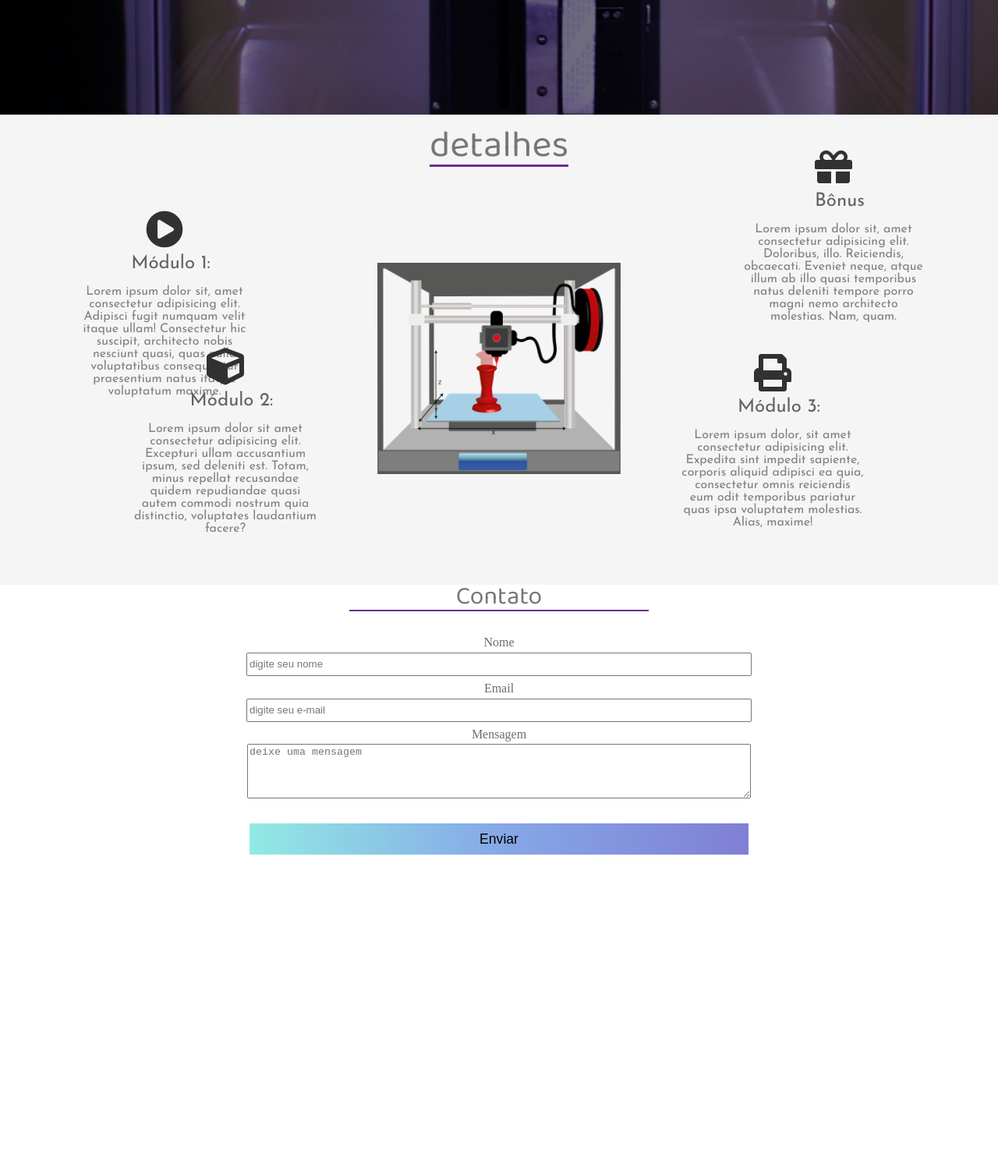
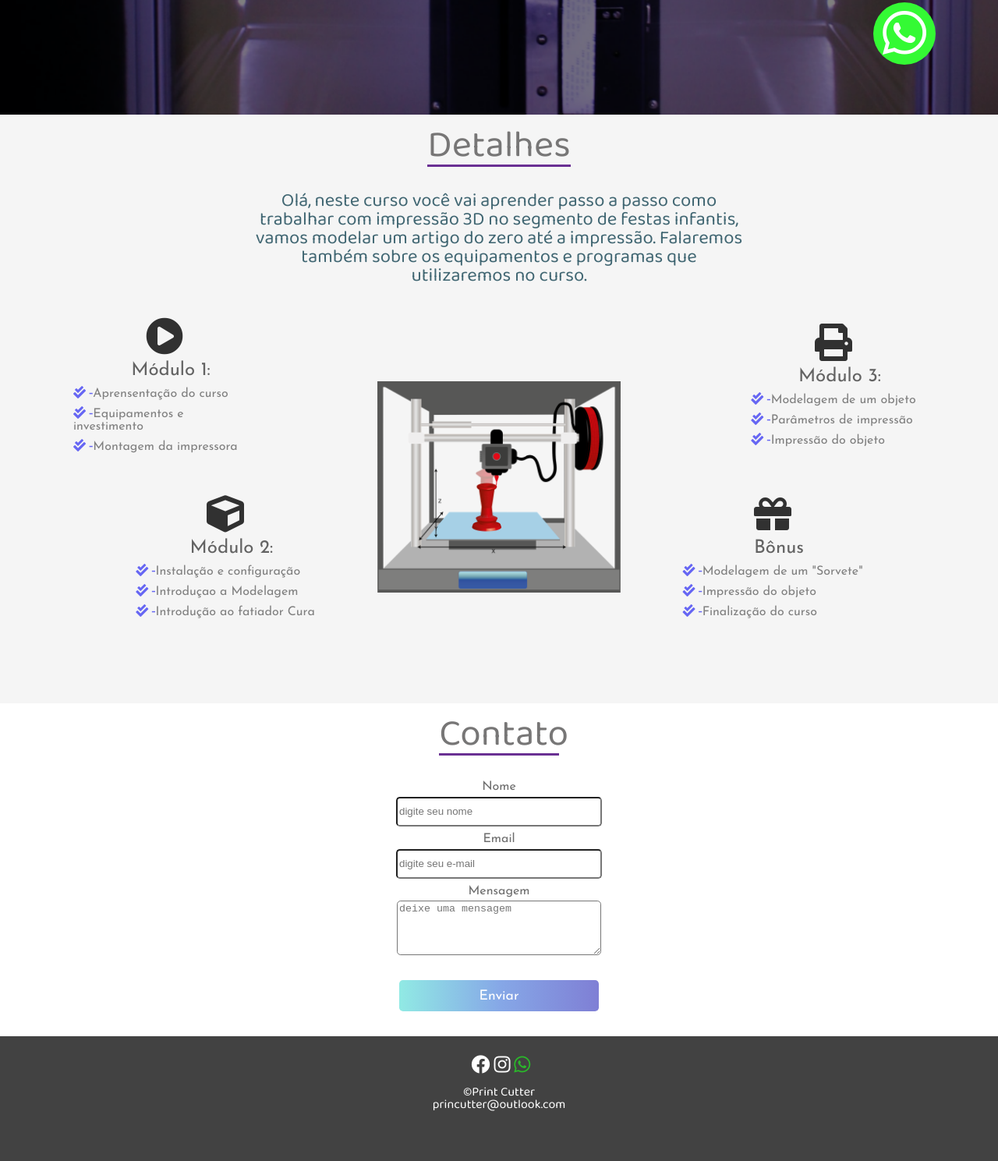
Before and after one commit to ValdenirRomanJunior/landingpage3d, a plain HTML site: page index.html in a window 1280 px wide. Shown: the part 653-2142 px from the top of the page at 78% size. Before the commit the page ends 1781 px from the top, so only its background shows below. Drawn offline with Linux system fonts and the light colour scheme.

Commit message:
:package: finais

```diff
--- a/css/contato.css
+++ b/css/contato.css
@@ -1,10 +1,14 @@
 .contato {
+    width: 100%;
+    background-color: #fff;
     display: flex;
     flex-direction: column;
     align-items: center;
+
 }
 
 .contato h1 {
+    margin-top: 1rem;
     font-size: 2rem;
     font-family: var(--font-primary);
     color: rgb(119, 118, 118);
@@ -25,16 +29,20 @@
     width: 100%;
     height: 1.5rem;
     margin-bottom: 0.5rem;
+    border-radius: 0.3rem;
+
 }
 
 .contato label {
+    font-family: var(--font-secundary);
     margin-bottom: 0.3rem;
     color: rgb(109, 109, 109)
 }
 
 .contato textarea {
+    border-radius: 0.3rem;
     min-width: 100%;
-    width: 100%;
+    max-width: 100%;
     min-height: 4rem;
     max-height: 4rem;
     margin-bottom: 2rem;
@@ -46,8 +54,33 @@
     text-align: center;
     font-size: 1.1rem;
     margin-bottom: 2rem;
-    border: none;
+    border:none;
     background: #7F7FD5;  /* fallback for old browsers */
     background: -webkit-linear-gradient(to right, #91EAE4, #86A8E7, #7F7FD5);  /* Chrome 10-25, Safari 5.1-6 */
-    background: linear-gradient(to right, #91EAE4, #86A8E7, #7F7FD5); /* W3C, IE 10+/ Edge, Firefox 16+, Chrome 26+, Opera 12+, Safari 7+ */
+    background: linear-gradient(to right, #91EAE4, #86A8E7, #7F7FD5);
+                            /* W3C, IE 10+/ Edge, Firefox 16+, Chrome 26+, Opera 12+, Safari 7+ */
+    color:#ffff;
+    font-family: var(--font-action);
 }
+@media screen and (min-width:1024px) {
+
+  .contato form{
+      border: green;
+      width: 20%;
+  }
+  .contato input{
+      height: 2rem;
+  }
+  .contato textarea{
+      max-width:100% ;
+      min-width: 100%;
+      max-height: 7rem;
+
+  }
+  .contato h1{
+    font-size: 3rem;
+    border-bottom: solid 3px #6a3093;
+   display: inline-block;
+   width: 12%;
+  }
+}
--- a/css/detalhes.css
+++ b/css/detalhes.css
@@ -1,26 +1,40 @@
-.sessao-detalhes{
+.sessao-detalhes {
     background: #f5f5f5;
     display: flex;
     flex-direction: column;
     align-items: center;
+}
 
+.sessao-detalhes p {
+    text-align: center;
+    font-family: var(--font-primary);
+    color: rgb(64, 102, 114);
+    font-size: 1rem;
+    margin: 1rem;
 }
-.detalhes{
+
+.detalhes {
     margin-left: 1rem;
     margin-right: 1rem;
     display: flex;
     flex-direction: column;
     align-items: center;
 }
-.detalhe{
+
+.detalhe {
+    display: flex;
+    flex-direction: column;
+    align-items: center;
     margin-bottom: 1.5rem;
 }
-.detalhe-header{
+
+.detalhe-header {
     display: flex;
     flex-direction: column;
     align-items: center;
 }
-.sessao-header h1{
+
+.sessao-header h1 {
     font-family: var(--font-primary);
     font-size: 2rem;
     color: rgb(119, 118, 118);
@@ -28,66 +42,90 @@
     margin-bottom: 2rem;
     margin-top: 1rem;
 }
-.detalhe-header i{
+
+.detalhe-header i {
     margin-bottom: 0.5rem;
     color: rgb(49, 49, 49);
     font-size: 2rem;
 }
-.detalhe-header h3{
 
+.detalhe-header i:hover {
+    opacity: 0.7;
+    transition: 0.3s;
+}
+
+.detalhe-header h3 {
     font-size: 1rem;
     font-family: var(--font-secundary);
     color: rgb(99, 99, 99);
 }
-.detalhe-text{
+
+.detalhe-text {
+    display: flex;
+    justify-content: center;
     text-align: center;
     font-family: var(--font-secundary);
     margin-top: .5rem;
     color: gray;
 }
-.detalhe-img-wrapper{
+
+
+
+.detalhe-text li {
+    margin-bottom: 0.5rem;
+    text-align: left;
+}
+
+.detalhe-text i {
+    color: rgb(102, 102, 243);
+}
+
+.detalhe-text li i::after {
+    content: "  - ";
+}
+
+.detalhe-img-wrapper {
     width: 50%;
     margin-bottom: 2rem;
 }
-.detalhe-img-wrapper img{
+
+.detalhe-img-wrapper img {
     width: 100%;
     object-fit: cover;
 }
+
 @media screen and (min-width:1024px) {
-
-    .detalhes{
+    .detalhes {
         display: grid;
-        grid-template-columns: repeat(16,1fr);
-        grid-template-rows: repeat(6,5rem);
+        grid-template-columns: repeat(16, 1fr);
+        grid-template-rows: repeat(6, 5rem);
         row-gap: .5rem;
     }
-
-    .detalhe:nth-child(1){
+    .detalhe:nth-child(1) {
         grid-column: 2/5;
-        grid-row: 1/5;
+        grid-row: 1/4;
     }
-    .detalhe:nth-child(2){
-        grid-column: 3/6 ;
+    .detalhe:nth-child(2) {
+        grid-column: 3/6;
         grid-row: 4/6;
     }
-    .detalhe:nth-child(3){
+    .detalhe:nth-child(3) {
+        grid-column: 13/16;
+        grid-row: 1/4;
+    }
+    .detalhe:nth-child(4) {
         grid-column: 12/15;
         grid-row: 4/6;
     }
-    .detalhe:nth-child(4){
-        grid-column: 13/16;
-        grid-row: 1/3;
-    }
-
-    .sessao-detalhes{
+    .sessao-detalhes {
         background: #f5f5f5;
     }
-    .sessao-header{
+    .sessao-header {
         display: flex;
         align-items: center;
         justify-content: center;
     }
-    .sessao-header h1{
+    .sessao-header h1 {
         font-family: var(--font-primary);
         font-size: 3rem;
         color: rgb(119, 118, 118);
@@ -95,34 +133,36 @@
         margin-bottom: 1rem;
         margin-top: 1rem;
     }
-    .detalhe-header{
+    .detalhe-header {
         display: flex;
         align-items: center;
-
     }
-.detalhe-header h3{
+    .detalhe-header h3 {
         margin-left: 1rem;
         font-size: 1.5rem;
         font-family: var(--font-secundary);
         color: rgb(99, 99, 99);
     }
-.detalhe-header i{
+    .detalhe-header i {
         color: rgb(49, 49, 49);
         font-size: 3rem;
     }
-.detalhe-text{
-    font-family: var(--font-secundary);
-    margin-top: 1rem;
-    color: gray;
-}
-
-.detalhe-img-wrapper{
+    .detalhe-img-wrapper {
         grid-column: 7/11;
         grid-row: 2/6;
         width: 100%;
     }
-.detalhe-img-wrapper img{
+    .detalhe-img-wrapper img {
         object-fit: cover;
         width: 100%;
     }
+    .detalhe-img-wrapper img:hover {
+        transition: 400ms ease-in-out;
+        transform: scale(1.2);
     }
+    .sessao-detalhes p {
+        color: rgb(64, 102, 114);
+        font-size: 1.5rem;
+        width: 50%;
+    }
+}
--- /dev/null
+++ b/css/footer.css
@@ -0,0 +1,32 @@
+.footer{
+  display: flex;
+  flex-direction: column;
+  align-items: center;
+    height: 10rem;
+    width: 100%;
+    background:rgb(66, 66, 66);
+}
+.nav{
+    width: 50%;
+    margin-top: 1.5rem;
+    margin-bottom: 1rem;
+}
+.icones-sociais{
+    justify-content: center;
+    display: flex;
+    align-items: center;
+}
+.icones-sociais li:nth-child(3){
+    color:rgb(42, 185, 42);
+}
+.icones-sociais li{
+    margin-left: 0.3rem;
+    color: #fff;
+}
+.icones-sociais i{
+    font-size: 1.5rem;
+}
+.footer span{
+    font-family: var(--font-primary);
+    color: #fff;
+}
--- a/css/header.css
+++ b/css/header.css
@@ -1,16 +1,18 @@
-.header{
+.header {
     width: 100%;
     height: 100vh;
     overflow: hidden;
     position: relative;
 }
-.img-wrapper{
+
+.img-wrapper {
     width: 100%;
     height: 100%;
     overflow: hidden;
-    background-color: rgba(0,0,0,9);
+    background-color: rgba(0, 0, 0, 9);
 }
-.img-wrapper img{
+
+.img-wrapper img {
     width: 100%;
     height: 100%;
     object-fit: cover;
@@ -18,67 +20,115 @@
     animation: zoom 25s;
 }
 
-@keyframes zoom{
-    0%{
+@keyframes zoom {
+    0% {
         transform: scale(1.3);
-
     }
-  100%{
+    100% {
         transform: scale(1);
     }
 }
-.banner-wrapper{
+
+.banner-wrapper {
     position: absolute;
-    top:30%;
+    top: 30%;
     left: 10%;
 }
-.banner-wrapper h1{
-    text-shadow: .07rem .1rem 2px rgba(0,0,0,.4);
+
+.banner-wrapper h1 {
+    text-shadow: .07rem .1rem 2px rgba(0, 0, 0, .4);
     font-family: var(--font-primary);
     color: #ffffffff;
-    font-size: 2rem;
+    font-size: 3rem;
     margin-bottom: 0.5rem;
-    animation: moveBanner 1s 0.3s forwards ;
+    animation: moveBanner 1s 0.3s forwards;
     opacity: 0;
 }
-@keyframes moveBanner{
-    0%{
+
+@keyframes moveBanner {
+    0% {
         transform: translateY(5rem) rotateY(-20deg);
-
     }
-  100%{
+    100% {
         transform: translateY(0) rotateY(0);
         opacity: 1;
     }
 }
-.banner-wrapper p{
+
+.banner-wrapper p {
     font-family: var(--font-secundary);
-color:#ffffff;
-font-size: 1rem;
-text-shadow: .04rem .1rem  rgba(0,0,0,.4);
+    color: #ffffff;
+    font-size: 2rem;
+    text-shadow: .04rem .1rem rgba(0, 0, 0, .4);
     font-weight: lighter;
     margin-bottom: 2rem;
-animation: moveBanner 1s 0.5s forwards ;
+    animation: moveBanner 1s 0.5s forwards;
     opacity: 0;
 }
 
-.banner-wrapper button{
+.banner-wrapper button {
     font-family: var(--font-action);
-    color:#000;
-    background: #7F7FD5;  /* fallback for old browsers */
-    background: -webkit-linear-gradient(to right, #91EAE4, #86A8E7, #7F7FD5);  /* Chrome 10-25, Safari 5.1-6 */
-    background: linear-gradient(to right, #91EAE4, #86A8E7, #7F7FD5); /* W3C, IE 10+/ Edge, Firefox 16+, Chrome 26+, Opera 12+, Safari 7+ */
+    color: #000;
+    background: #7F7FD5;
+    /* fallback for old browsers */
+    background: -webkit-linear-gradient(to right, #91EAE4, #86A8E7, #7F7FD5);
+    /* Chrome 10-25, Safari 5.1-6 */
+    background: linear-gradient(to right, #91EAE4, #86A8E7, #7F7FD5);
+    /* W3C, IE 10+/ Edge, Firefox 16+, Chrome 26+, Opera 12+, Safari 7+ */
     padding: 0.5rem 2rem;
-    border:none;
-    font-size: 1rem;
-    color: #fff;
+    border: none;
+    font-size: 1.5rem;
+
     letter-spacing: .1rem;
     border-radius: 5px;
-    cursor:pointer;
-    animation: moveBanner 1s 0.7s forwards ;
+    cursor: pointer;
+    animation: moveBanner 1s 0.7s forwards;
     opacity: 0;
 }
-.banner-wrapper button:hover{
-    opacity: 0.8;
+
+.banner-wrapper button:hover {
+   color: rgb(175, 175, 175);
+   transition: 0.5s;
+}
+.banner-wrapper button a{
+    color:#fff;
+}
+.whatsapp{
+    cursor: pointer;
+    display: flex;
+    flex-direction: column;
+    justify-content: center;
+    border-radius: 50%;
+    text-align: center;
+    position: fixed;
+    bottom: 4rem;
+    right: 2rem;
+    width: 4rem;
+    height: 4rem;
+    z-index: 100;
+    background-color: rgb(52, 250, 52);
+    font-size: 2.5rem;
+
 
 }
+.whatsapp a{
+    color:white;
+}
+@media screen and (min-width:1024px){
+
+.banner-wrapper h1{
+    font-size: 5rem;
+    }
+    .banner-wrapper p{
+        font-size: 2.5rem;
+    }
+    .whatsapp{
+        right: 5rem;
+        width: 5rem;
+        height: 5rem;
+        font-size: 4rem;
+
+    }
+
+
+}
--- a/index.html
+++ b/index.html
@@ -11,6 +11,7 @@
     <link rel="stylesheet" href="css/menu.css" />
     <link rel="stylesheet" href="css/contato.css" />
     <link rel="stylesheet" href="css/detalhes.css" />
+    <link rel="stylesheet" href="css/footer.css" />
     <link rel="apple-touch-icon" sizes="180x180" href="/apple-touch-icon.png">
     <link rel="icon" type="image/png" sizes="32x32" href="/favicon-32x32.png">
     <link rel="icon" type="image/png" sizes="16x16" href="/favicon-16x16.png">
@@ -33,17 +34,20 @@
                 <img src="img/fundo.jpg" alt="fundo impressão 3d">
             </div>
             <div class="banner-wrapper">
-                <h1>curso de impressão 3d</h1>
+                <h1>Curso de impressão 3d</h1>
                 <p>voltado para festas infantis</p>
-                <button>conhecer</button>
+                <button><a href="#detalhes">Conhecer</a></button>
+            </div>
+            <div class="whatsapp">
+                <a href="https://web.whatsapp.com/send?phone=5545991511669" target="_blank"><i class="fab fa-whatsapp"></i></a>
             </div>
         </header>
         <aside class="sidebar">
             <nav>
                 <ul class="menu">
-                    <li class="menu-item"><a href="#" class="menu-link">Home</a></li>
-                    <li class="menu-item"><a href="#" class="menu-link">Detalhes</a></li>
-                    <li class="menu-item"><a href="#" class="menu-link">Contato</a></li>
+                    <li class="menu-item"><a href="http://www.curso3dfesta.com.br/" class="menu-link">Home</a></li>
+                    <li class="menu-item"><a href="#detalhes" class="menu-link">Detalhes</a></li>
+                    <li class="menu-item"><a href="#contato" class="menu-link">Contato</a></li>
 
                 </ul>
             </nav>
@@ -57,8 +61,12 @@
         <section class="sessao-detalhes">
 
             <div class="sessao-header">
-                <h1>detalhes</h1>
+                <h1><a name="detalhes">Detalhes</a></h1>
             </div>
+            <p>Olá, neste curso você vai aprender passo a passo como trabalhar com impressão 3D
+                no segmento de festas infantis, vamos modelar um artigo do zero até a impressão.
+                Falaremos também sobre os equipamentos e programas que utilizaremos no curso.
+            </p>
 
             <div class="detalhes">
 
@@ -68,13 +76,13 @@
                         <h3>Módulo 1: </h3>
                     </div>
                     <div class="detalhe-text">
-                        <p>Lorem ipsum dolor sit, amet consectetur adipisicing elit.
-                            Adipisci fugit numquam velit itaque ullam! Consectetur hic suscipit,
-                            architecto nobis nesciunt quasi, quas nulla voluptatibus consequuntur praesentium natus
-                            itaque voluptatum maxime.</p>
-                    </div>
+                        <ul>
+                            <li><i class="fas fa-check-double"></i>Aprensentação do curso</li>
+                            <li><i class="fas fa-check-double"></i>Equipamentos e investimento</li>
+                            <li><i class="fas fa-check-double"></i>Montagem da impressora </li>
+                        </ul>
+                       </div>
                 </div>
-
 
                 <div class="detalhe">
                     <div class="detalhe-header">
@@ -82,10 +90,12 @@
                         <h3>Módulo 2:</h3>
                     </div>
                     <div class="detalhe-text">
-                        <p>Lorem ipsum dolor sit amet consectetur adipisicing elit. Excepturi ullam accusantium ipsum,
-                            sed deleniti est. Totam,
-                            minus repellat recusandae quidem repudiandae quasi autem commodi nostrum quia distinctio,
-                            voluptates laudantium facere?</p>
+                        <ul>
+                            <li><i class="fas fa-check-double"></i>Instalação e configuração </li>
+                            <li><i class="fas fa-check-double"></i>Introduçao a Modelagem </li>
+                            <li><i class="fas fa-check-double"></i>Introdução ao fatiador Cura</li>
+                        </ul>
+
                     </div>
                 </div>
 
@@ -96,10 +106,12 @@
                         <h3>Módulo 3:</h3>
                     </div>
                     <div class="detalhe-text">
-                        <p>Lorem ipsum dolor, sit amet consectetur adipisicing elit. Expedita sint impedit sapiente,
-                            corporis aliquid adipisci ea quia,
-                            consectetur omnis reiciendis eum odit temporibus pariatur quas ipsa voluptatem molestias.
-                            Alias, maxime!</p>
+                        <ul>
+                            <li><i class="fas fa-check-double"></i>Modelagem de um objeto</li>
+                            <li><i class="fas fa-check-double"></i>Parâmetros de impressão</li>
+                            <li><i class="fas fa-check-double"></i>Impressão do objeto</li>
+                        </ul>
+
                     </div>
                 </div>
 
@@ -110,11 +122,13 @@
                         <h3>Bônus</h3>
                     </div>
                     <div class="detalhe-text">
-                        <p>Lorem ipsum dolor sit, amet consectetur adipisicing elit. Doloribus, illo. Reiciendis,
-                            obcaecati. Eveniet neque,
-                            atque illum ab illo quasi temporibus natus deleniti tempore porro magni nemo architecto
-                            molestias. Nam, quam.</p>
-                    </div>
+                        <ul>
+                            <li><i class="fas fa-check-double"></i>Modelagem de um "Sorvete"</li>
+                            <li><i class="fas fa-check-double"></i>Impressão do objeto</li>
+                            <li><i class="fas fa-check-double"></i>Finalização do curso</li>
+                        </ul>
+
+                </div>
                 </div>
                 <div class="detalhe-img-wrapper">
 
@@ -124,8 +138,10 @@
         </section>
         <section class="contato">
 
-            <h1>Contato</h1>
-            <form action="#" method="POST">
+            <h1><a name="contato">Contato</a></h1>
+            <form action="https://api.staticforms.xyz/submit" method="post">
+                <input type="hidden" name="redirectTo" value="http://www.curso3dfesta.com.br/">
+                <input type="hidden" name="accessKey" value="46e56305-4465-4f67-a731-ba6e70c1d94a">
                 <label for="name">Nome</label>
                 <input type="text" name="name" placeholder="digite seu nome" required>
 
@@ -138,12 +154,22 @@
                 <input class="enviar" type="submit" name="send" value="Enviar">
             </form>
 
+        </section>
+        <section class="footer">
+            <nav class="nav">
+                <ul class="icones-sociais">
+                    <li><i class="fab fa-facebook"></i></li>
+                    <li><i class="fab fa-instagram"></i></li>
+                    <li><i class="fab fa-whatsapp"></i></li>
+                </ul>
+            </nav>
+            <span>&copy;Print Cutter</span>
+            <span>princutter@outlook.com</span>
 
 
         </section>
     </div>
 
-
 </body>
 <script src="js/menu.js"></script>
 
```
Also changed, not shown: css/menu.css (+14 -0 lines), img/fundo-form.jpg (added). Lines whose indentation alone changed are shown as unchanged.
